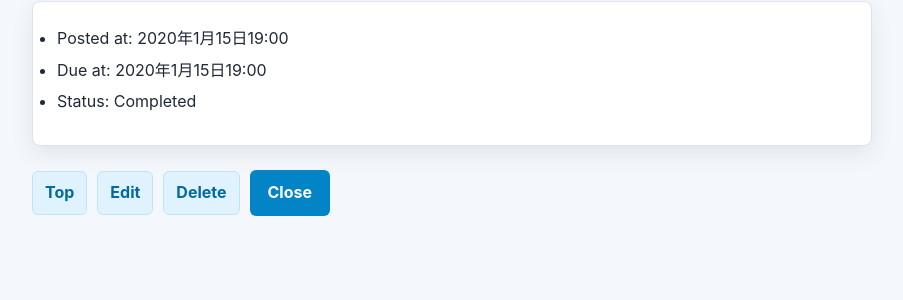
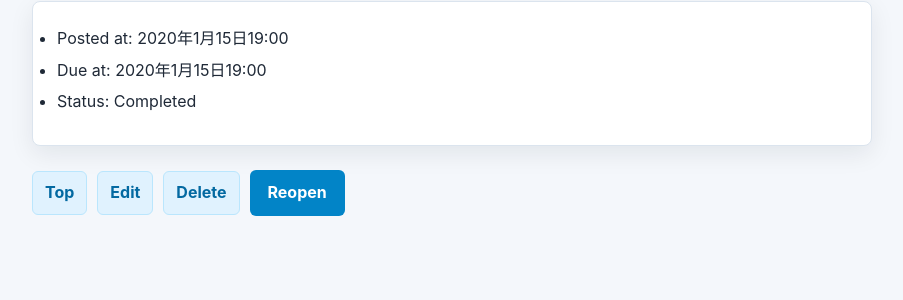
Before and after one commit to s1F102501350/django-team-workflow, a Django app: page /1/ in a window 1280 px wide. Shown: the part 125-425 px from the top of the page, without its empty margins (188-1091 px from the left). Run offline with Django 5.2, Linux system fonts and the light colour scheme; tables that the repository leaves empty hold one stand-in row (values such as "Sample post").

Commit message:
feat: switch close and reopen buttons by task status

```diff
--- a/todo/templates/todo/detail.html
+++ b/todo/templates/todo/detail.html
@@ -27,10 +27,17 @@
       <a href="{% url 'index' %}">Top</a>
       <a href="{% url 'update' task.pk %}">Edit</a>
       <a href="{% url 'delete' task.pk %}">Delete</a>
+      {% if task.completed %}
+      <form class="inline-action" action="{% url 'reopen' task.pk %}" method="post">
+        {% csrf_token %}
+        <button type="submit">Reopen</button>
+      </form>
+      {% else %}
       <form class="inline-action" action="{% url 'close' task.pk %}" method="post">
         {% csrf_token %}
         <button type="submit">Close</button>
       </form>
+      {% endif %}
     </div>
   </body>
 
```
